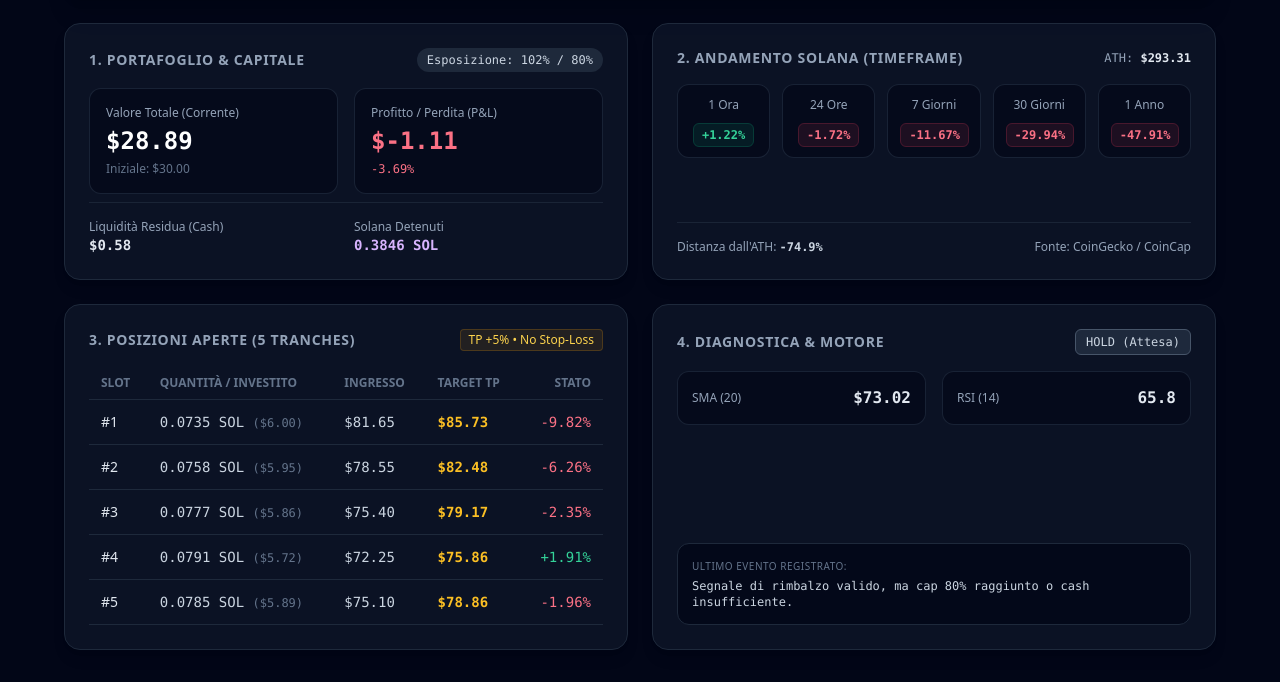
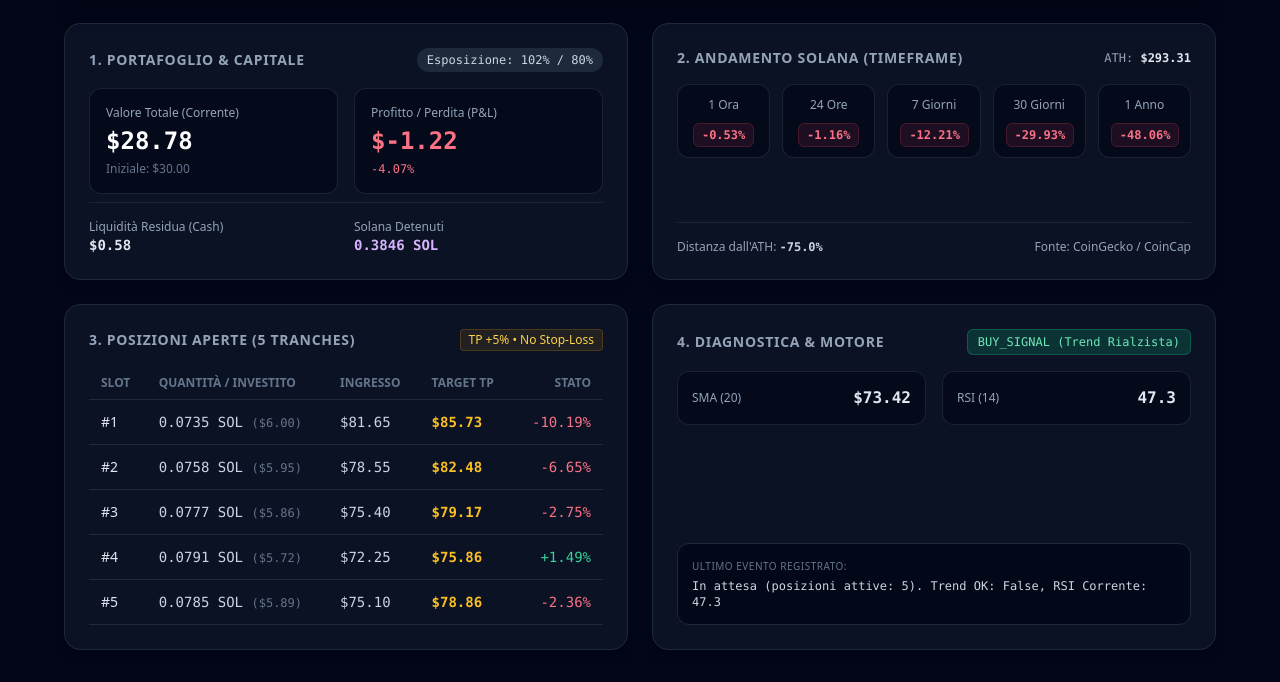
Before and after one commit to vbabb-hub/Unsolbot, a plain HTML site: page index.html in a window 1280 px wide. Shown: the part 133-815 px from the top of the page. Drawn offline with nearby package versions, Linux system fonts and the light colour scheme.

Commit message:
Update web dashboard and README [skip ci]

```diff
--- a/index.html
+++ b/index.html
@@ -20,8 +20,8 @@
                 </div>
             </div>
             <div class="mt-4 md:mt-0 text-left md:text-right">
-                <div class="text-2xl font-mono font-bold text-white">$73.63 <span class="text-xs font-sans font-normal text-slate-400">SOL/USD</span></div>
-                <div class="text-xs text-slate-500 font-mono">Aggiornato: 2026-11-18 23:48:08 UTC</div>
+                <div class="text-2xl font-mono font-bold text-white">$73.33 <span class="text-xs font-sans font-normal text-slate-400">SOL/USD</span></div>
+                <div class="text-xs text-slate-500 font-mono">Aggiornato: 2026-11-19 01:59:04 UTC</div>
             </div>
         </header>
 
@@ -38,13 +38,13 @@
                     <div class="grid grid-cols-2 gap-4 my-2">
                         <div class="bg-slate-950/60 p-4 rounded-xl border border-slate-800/80">
                             <div class="text-xs text-slate-400">Valore Totale (Corrente)</div>
-                            <div class="text-2xl font-mono font-bold text-white mt-1">$28.89</div>
+                            <div class="text-2xl font-mono font-bold text-white mt-1">$28.78</div>
                             <div class="text-xs text-slate-500 mt-1">Iniziale: $30.00</div>
                         </div>
                         <div class="bg-slate-950/60 p-4 rounded-xl border border-slate-800/80">
                             <div class="text-xs text-slate-400">Profitto / Perdita (P&L)</div>
-                            <div class="text-2xl font-mono font-bold text-rose-400 mt-1">$-1.11</div>
-                            <div class="text-xs font-mono text-rose-400 mt-1">-3.69%</div>
+                            <div class="text-2xl font-mono font-bold text-rose-400 mt-1">$-1.22</div>
+                            <div class="text-xs font-mono text-rose-400 mt-1">-4.07%</div>
                         </div>
                     </div>
                 </div>
@@ -70,28 +70,28 @@
                     <div class="grid grid-cols-3 sm:grid-cols-5 gap-3 my-4">
                         <div class="bg-slate-950/60 p-3 rounded-xl border border-slate-800/80 text-center">
                             <div class="text-xs text-slate-400 mb-2">1 Ora</div>
-                            <span class="px-2 py-1 rounded-md text-xs font-mono font-semibold border text-emerald-400 bg-emerald-500/10 border-emerald-500/20">+1.22%</span>
+                            <span class="px-2 py-1 rounded-md text-xs font-mono font-semibold border text-rose-400 bg-rose-500/10 border-rose-500/20">-0.53%</span>
                         </div>
                         <div class="bg-slate-950/60 p-3 rounded-xl border border-slate-800/80 text-center">
                             <div class="text-xs text-slate-400 mb-2">24 Ore</div>
-                            <span class="px-2 py-1 rounded-md text-xs font-mono font-semibold border text-rose-400 bg-rose-500/10 border-rose-500/20">-1.72%</span>
+                            <span class="px-2 py-1 rounded-md text-xs font-mono font-semibold border text-rose-400 bg-rose-500/10 border-rose-500/20">-1.16%</span>
                         </div>
                         <div class="bg-slate-950/60 p-3 rounded-xl border border-slate-800/80 text-center">
                             <div class="text-xs text-slate-400 mb-2">7 Giorni</div>
-                            <span class="px-2 py-1 rounded-md text-xs font-mono font-semibold border text-rose-400 bg-rose-500/10 border-rose-500/20">-11.67%</span>
+                            <span class="px-2 py-1 rounded-md text-xs font-mono font-semibold border text-rose-400 bg-rose-500/10 border-rose-500/20">-12.21%</span>
                         </div>
                         <div class="bg-slate-950/60 p-3 rounded-xl border border-slate-800/80 text-center">
                             <div class="text-xs text-slate-400 mb-2">30 Giorni</div>
-                            <span class="px-2 py-1 rounded-md text-xs font-mono font-semibold border text-rose-400 bg-rose-500/10 border-rose-500/20">-29.94%</span>
+                            <span class="px-2 py-1 rounded-md text-xs font-mono font-semibold border text-rose-400 bg-rose-500/10 border-rose-500/20">-29.93%</span>
                         </div>
                         <div class="bg-slate-950/60 p-3 rounded-xl border border-slate-800/80 text-center col-span-3 sm:col-span-1">
                             <div class="text-xs text-slate-400 mb-2">1 Anno</div>
-                            <span class="px-2 py-1 rounded-md text-xs font-mono font-semibold border text-rose-400 bg-rose-500/10 border-rose-500/20">-47.91%</span>
+                            <span class="px-2 py-1 rounded-md text-xs font-mono font-semibold border text-rose-400 bg-rose-500/10 border-rose-500/20">-48.06%</span>
                         </div>
                     </div>
                 </div>
                 <div class="pt-4 border-t border-slate-800/80 flex justify-between items-center text-xs text-slate-400">
-                    <span>Distanza dall'ATH: <strong class="font-mono text-slate-300">-74.9%</strong></span>
+                    <span>Distanza dall'ATH: <strong class="font-mono text-slate-300">-75.0%</strong></span>
                     <span>Fonte: CoinGecko / CoinCap</span>
                 </div>
             </section>
@@ -120,35 +120,35 @@
                 <td class="py-3 px-3 font-mono text-slate-300">0.0735 SOL <span class="text-xs text-slate-500">($6.00)</span></td>
                 <td class="py-3 px-3 font-mono text-slate-300">$81.65</td>
                 <td class="py-3 px-3 font-mono text-amber-400 font-semibold">$85.73</td>
-                <td class="py-3 px-3 font-mono text-rose-400 text-right">-9.82%</td>
+                <td class="py-3 px-3 font-mono text-rose-400 text-right">-10.19%</td>
             </tr>
             <tr class="border-b border-slate-800 hover:bg-slate-800/40 transition">
                 <td class="py-3 px-3 font-medium text-slate-200">#2</td>
                 <td class="py-3 px-3 font-mono text-slate-300">0.0758 SOL <span class="text-xs text-slate-500">($5.95)</span></td>
                 <td class="py-3 px-3 font-mono text-slate-300">$78.55</td>
                 <td class="py-3 px-3 font-mono text-amber-400 font-semibold">$82.48</td>
-                <td class="py-3 px-3 font-mono text-rose-400 text-right">-6.26%</td>
+                <td class="py-3 px-3 font-mono text-rose-400 text-right">-6.65%</td>
             </tr>
             <tr class="border-b border-slate-800 hover:bg-slate-800/40 transition">
                 <td class="py-3 px-3 font-medium text-slate-200">#3</td>
                 <td class="py-3 px-3 font-mono text-slate-300">0.0777 SOL <span class="text-xs text-slate-500">($5.86)</span></td>
                 <td class="py-3 px-3 font-mono text-slate-300">$75.40</td>
                 <td class="py-3 px-3 font-mono text-amber-400 font-semibold">$79.17</td>
-                <td class="py-3 px-3 font-mono text-rose-400 text-right">-2.35%</td>
+                <td class="py-3 px-3 font-mono text-rose-400 text-right">-2.75%</td>
             </tr>
             <tr class="border-b border-slate-800 hover:bg-slate-800/40 transition">
                 <td class="py-3 px-3 font-medium text-slate-200">#4</td>
                 <td class="py-3 px-3 font-mono text-slate-300">0.0791 SOL <span class="text-xs text-slate-500">($5.72)</span></td>
                 <td class="py-3 px-3 font-mono text-slate-300">$72.25</td>
                 <td class="py-3 px-3 font-mono text-amber-400 font-semibold">$75.86</td>
-                <td class="py-3 px-3 font-mono text-emerald-400 text-right">+1.91%</td>
+                <td class="py-3 px-3 font-mono text-emerald-400 text-right">+1.49%</td>
             </tr>
             <tr class="border-b border-slate-800 hover:bg-slate-800/40 transition">
                 <td class="py-3 px-3 font-medium text-slate-200">#5</td>
                 <td class="py-3 px-3 font-mono text-slate-300">0.0785 SOL <span class="text-xs text-slate-500">($5.89)</span></td>
                 <td class="py-3 px-3 font-mono text-slate-300">$75.10</td>
                 <td class="py-3 px-3 font-mono text-amber-400 font-semibold">$78.86</td>
-                <td class="py-3 px-3 font-mono text-rose-400 text-right">-1.96%</td>
+                <td class="py-3 px-3 font-mono text-rose-400 text-right">-2.36%</td>
             </tr>
                         </tbody>
                     </table>
@@ -160,22 +160,22 @@
                 <div>
                     <div class="flex items-center justify-between mb-4">
                         <h2 class="text-sm font-semibold uppercase tracking-wider text-slate-400">4. Diagnostica & Motore</h2>
-                        <span class="text-xs px-2.5 py-1 rounded-md border font-mono bg-slate-700/50 text-slate-300 border-slate-600">HOLD (Attesa)</span>
+                        <span class="text-xs px-2.5 py-1 rounded-md border font-mono bg-emerald-500/20 text-emerald-300 border-emerald-500/30">BUY_SIGNAL (Trend Rialzista)</span>
                     </div>
                     <div class="grid grid-cols-2 gap-4 mb-4">
                         <div class="bg-slate-950/60 p-3.5 rounded-xl border border-slate-800/80 flex justify-between items-center">
                             <span class="text-xs text-slate-400">SMA (20)</span>
-                            <span class="font-mono font-semibold text-slate-200">$73.02</span>
+                            <span class="font-mono font-semibold text-slate-200">$73.42</span>
                         </div>
                         <div class="bg-slate-950/60 p-3.5 rounded-xl border border-slate-800/80 flex justify-between items-center">
                             <span class="text-xs text-slate-400">RSI (14)</span>
-                            <span class="font-mono font-semibold text-slate-200">65.8</span>
+                            <span class="font-mono font-semibold text-slate-200">47.3</span>
                         </div>
                     </div>
                 </div>
                 <div class="bg-slate-950/80 p-3.5 rounded-xl border border-slate-800 text-xs font-mono text-slate-300">
                     <span class="text-slate-500 block mb-1 uppercase font-sans text-[10px] tracking-wider">Ultimo Evento Registrato:</span>
-                    Segnale di rimbalzo valido, ma cap 80% raggiunto o cash insufficiente.
+                    In attesa (posizioni attive: 5). Trend OK: False, RSI Corrente: 47.3
                 </div>
             </section>
 
--- a/src/portfolio.json
+++ b/src/portfolio.json
@@ -33,5 +33,5 @@
             "tp": 78.855
         }
     ],
-    "prev_rsi": 65.77278422919699
+    "prev_rsi": 47.25749209075581
 }
```
Also changed, not shown: 1 other file.
